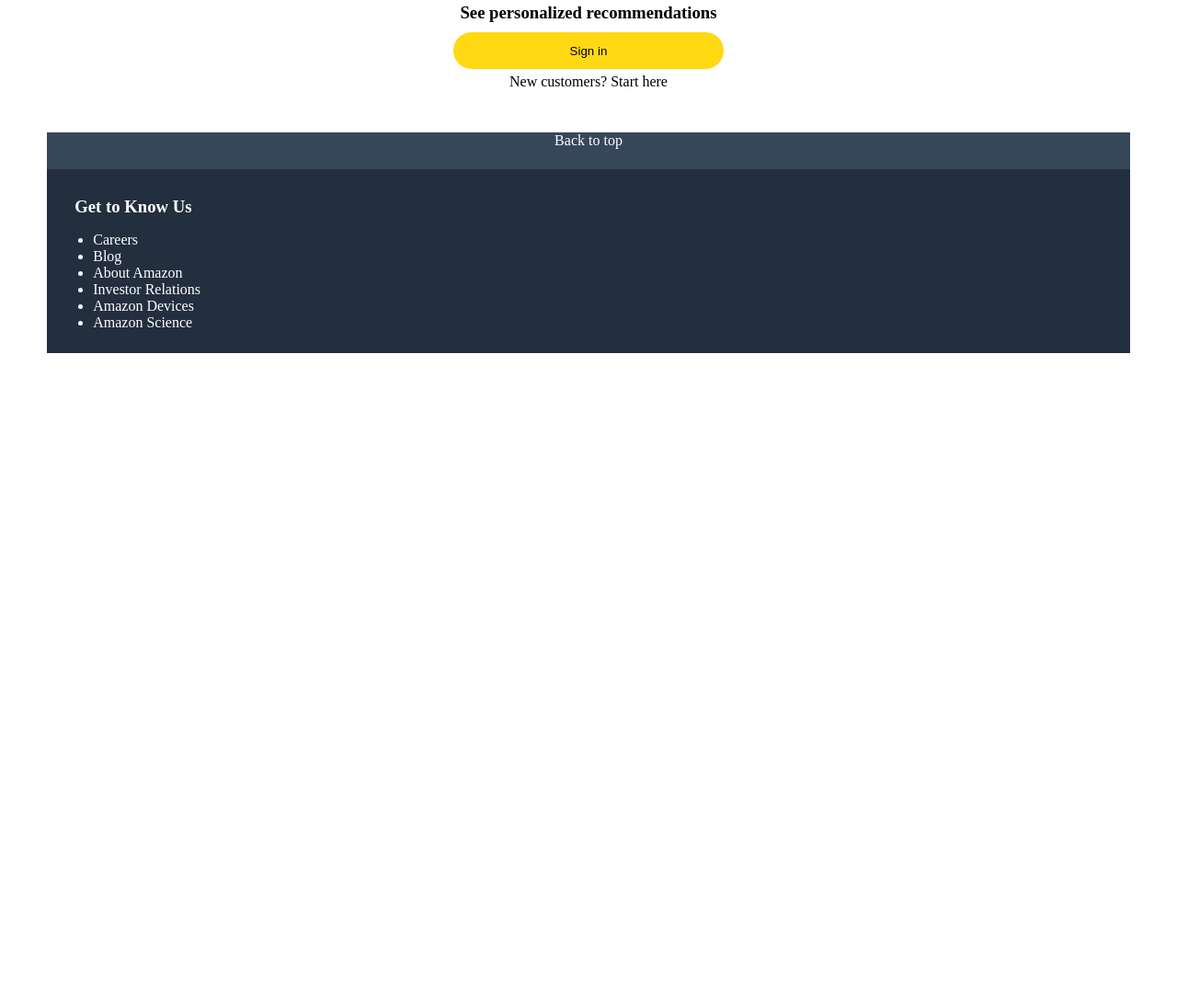
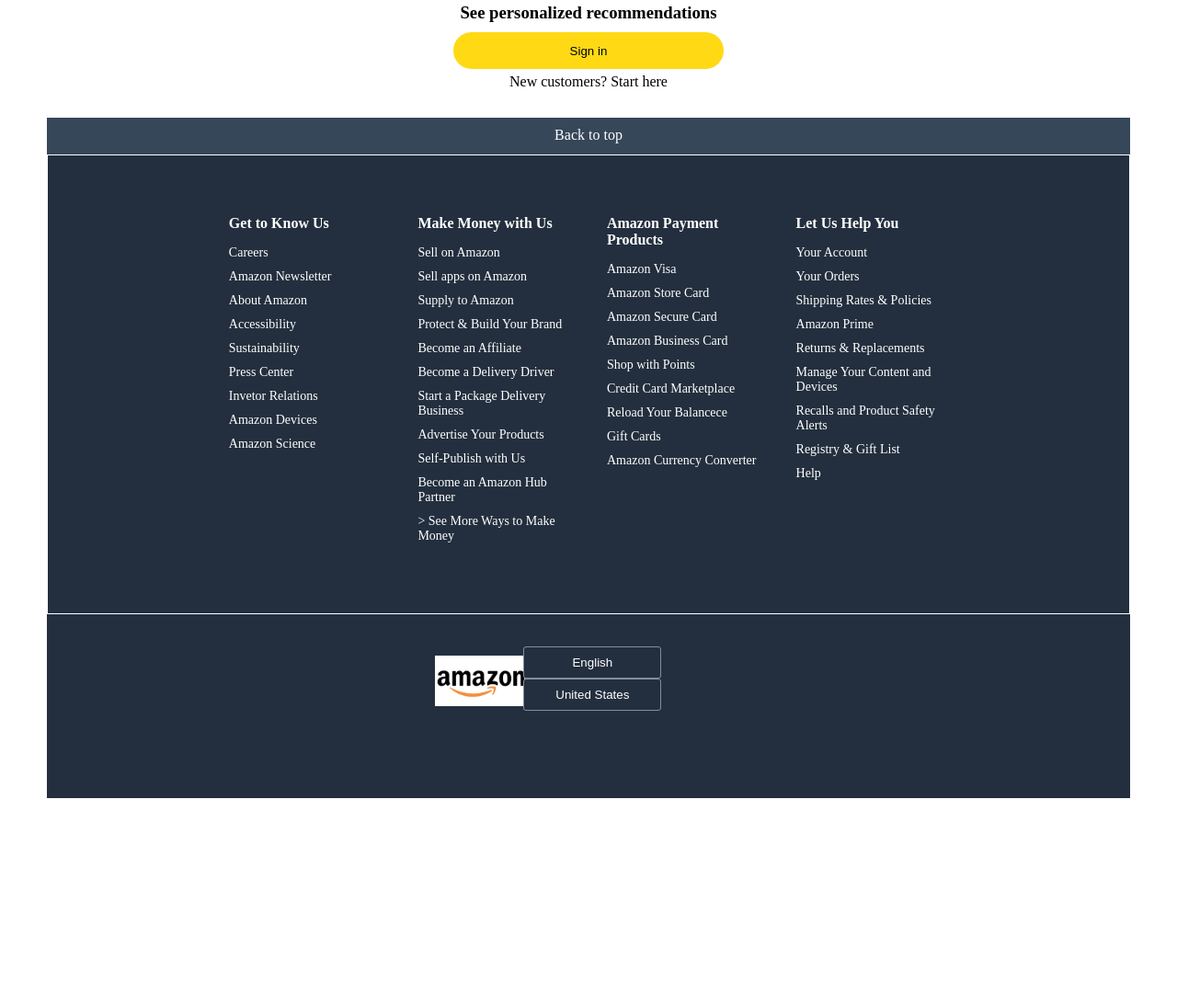
Before and after one commit to s25553258troy/amazon-site-demo, a plain HTML site: page index.html in a window 1280 px wide. Shown: the part 3858-4951 px from the top of the page at 92% size. After the commit the page ends 4736 px from the top, so only its background shows below. Drawn offline with Linux system fonts and the light colour scheme.

Commit message:
feat: second foot blocks

```diff
--- a/css/style.css
+++ b/css/style.css
@@ -144,7 +144,7 @@
 /* Promotion Product Child images */
 .promotion-product-cards img {
     float:left;
-    /* Equally divide the width of the parent container by 5 to fit 5 images in a row, and set the height to 50% of the parent container. Add some margin and border radius for better appearance. */
+    /* Equally divide the width of the parent container by 5 to fit 5 images in a row, and set the height to 50% of the parent container. Add some margin and border radius for better appearance */
     width: 19.2%;
     height: 50%;
     margin: 5px;
@@ -165,7 +165,7 @@
     margin: 0;
 }
 
-/* Align with the left side of the parent container and add some padding to the left for better appearance. */
+/* Align with the left side of the parent container and add some padding to the left for better appearance */
 .halloween-promotion-product-cards h3 {
     margin: 0 0 10px 5px;
     padding: 0;
@@ -307,26 +307,87 @@
     color: white;
 }
 
+/* Purpose: Let the wording "Back to top" be centered in the bar and have no margin around it */
+.backtotop p {
+    margin: 0;
+    padding: 10px 0;
+}
+
 /* Start of footer*/
 /*First block of the Footer*/
 .footer_first_block {
     width: 100%;
-    height: 200px;
+    height: 500px;
     background-color: #232f3e;
     color: white;
+    padding-top: 35px;
+    padding-left: 15%;
+    padding-right: 15%;
+    overflow: hidden;
+    border: 0.5px solid #ffffff;
 }
 
-.footer_first_block h3 {
+.footer_first_block h4 {
     margin: 0 0 10px 0;
     color: white;
     font-weight: bold;
     padding-top: 20px;
-    padding-left: 20px;
 }
 
 .footer_first_block_items {
     float: left;
-    width: 20%;
-    padding: 10px;
+    width: 25%;
+    padding: 10px 20px;
 
 }
+
+.footer_first_block_items ul {
+    list-style-type: none;
+    padding: 0;
+    margin: 0;
+}
+
+.footer_first_block_items li {
+    padding: 5px 0;
+    font-size: 14px;
+}
+
+/* Second block of the Footer */
+.footer_second_block {
+    width: 100%;
+    height: 200px;
+    background-color: #232f3e;
+    color: white;
+    padding-top: 35px;
+    padding-left: 35%;
+    padding-right: 35%;
+    overflow: hidden;
+}
+
+.footer_second_block_logo {
+    float: left;
+    width: 30%;
+    padding: 10px;
+}
+
+.footer_second_block_logo img{
+    width: 100px;
+    height: auto;
+    float: left;
+}
+
+.footer_second_block_language_currency {
+    float: left;
+    width: 70%;
+}
+
+.footer_second_block_language_currency button {
+    float: left;
+    width: 150px;
+    height: 35px;
+    margin-right: 8px;
+    background-color: #232f3e;
+    color: white;
+    border: 1px solid #848e9a;
+    border-radius: 3px;
+}
--- a/index.html
+++ b/index.html
@@ -898,61 +898,88 @@
     </div>
    <!-- End of Back to top bar -->
 
-   <!--Start of footer-->
+</body>
+
+<footer>
+     <!--Start of footer-->
    <!--First block of the Footer-->
    <div class="footer_first_block">
+
+    <!-- Column 1 -->
     <div class="footer_first_block_items">
-      <h3>Get to Know Us</h3>
+      <h4>Get to Know Us</h4>
         <ul>
           <li>Careers</li>
-          <li>Blog</li>
+          <li>Amazon Newsletter</li>
           <li>About Amazon</li>
-          <li>Investor Relations</li>
+          <li>Accessibility</li>
+          <li>Sustainability</li>
+          <li>Press Center</li>
+          <li>Invetor Relations</li>
           <li>Amazon Devices</li>
           <li>Amazon Science</li>
+
         </ul>
-      <h3>Make Money with Us</h3>
+    </div>
+    <!-- Column 2 -->
+    <div class="footer_first_block_items">
+      <h4>Make Money with Us</h4>
         <ul>
-          <li>Sell products on Amazon</li>
+          <li>Sell on Amazon</li>
           <li>Sell apps on Amazon</li>
+          <li>Supply to Amazon</li>
+          <li>Protect & Build Your Brand</li>
           <li>Become an Affiliate</li>
+          <li>Become a Delivery Driver</li>
+          <li>Start a Package Delivery Business</li>
           <li>Advertise Your Products</li>
           <li>Self-Publish with Us</li>
-          <li>Host an Amazon Hub</li>
-          <li>See More Make Money with Us</li>
+          <li>Become an Amazon Hub Partner</li>
+          <li>> See More Ways to Make Money</li>
         </ul>
-      <h3>Amazon Payment Products</h3>
+      </div>
+    <!-- Column 3 -->
+    <div class="footer_first_block_items">
+      <h4>Amazon Payment Products</h4>
         <ul>
-          <li>Amazon Rewards Visa Signature Cards</li>
-          <li>Amazon.com Store Card</li>
-          <li>Amazon.com Corporate Credit Line</li>
+          <li>Amazon Visa</li>
+          <li>Amazon Store Card</li>
+          <li>Amazon Secure Card</li>
+          <li>Amazon Business Card</li>
           <li>Shop with Points</li>
           <li>Credit Card Marketplace</li>
-          <li>Reload Your Balance</li>
+          <li>Reload Your Balancece</li>
+          <li>Gift Cards</li>
           <li>Amazon Currency Converter</li>
         </ul>
-      <h3>Let Us Help You</h3>
+    </div>
+    <!-- Column 4 -->
+    <div class="footer_first_block_items">
+      <h4>Let Us Help You</h4>
         <ul>
-          <li>Amazon and COVID-19</li>
           <li>Your Account</li>
           <li>Your Orders</li>
           <li>Shipping Rates & Policies</li>
+          <li>Amazon Prime</li>
           <li>Returns & Replacements</li>
           <li>Manage Your Content and Devices</li>
-          <li>Amazon Assistant</li>
+          <li>Recalls and Product Safety Alerts</li>
+          <li>Registry & Gift List</li>
           <li>Help</li>
         </ul>
     </div>
   </div>
 
 
-
-</body>
-
-
-
-
-
-
-  <footer></footer>
+  <!--Logo and Language and Currency -->
+  <div class="footer_second_block">
+    <div class="footer_second_block_logo">
+      <img src="img/amazon_logo.png">
+    </div>
+    <div class="footer_second_block_language_currency">
+      <button>English</button>
+      <button>United States</button>
+    </div>
+  </div>
+</footer>
 </html>
```
